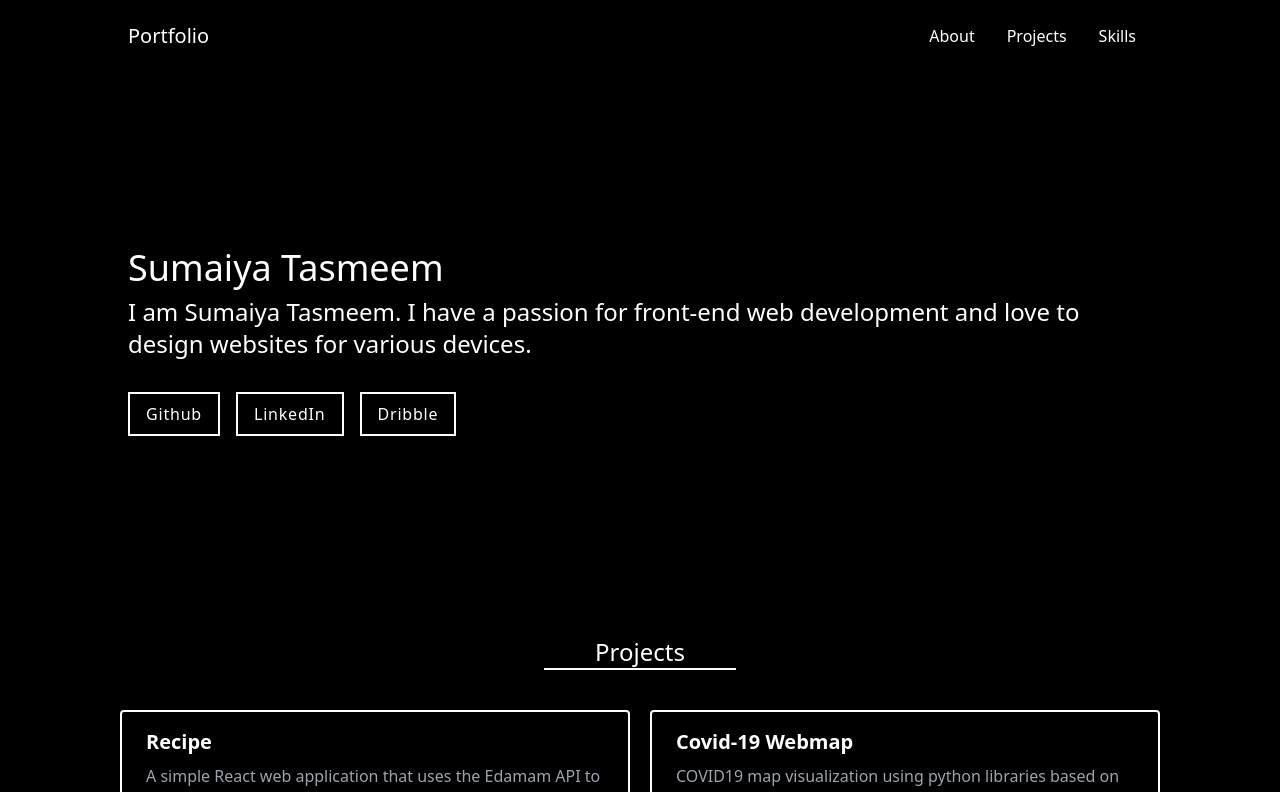
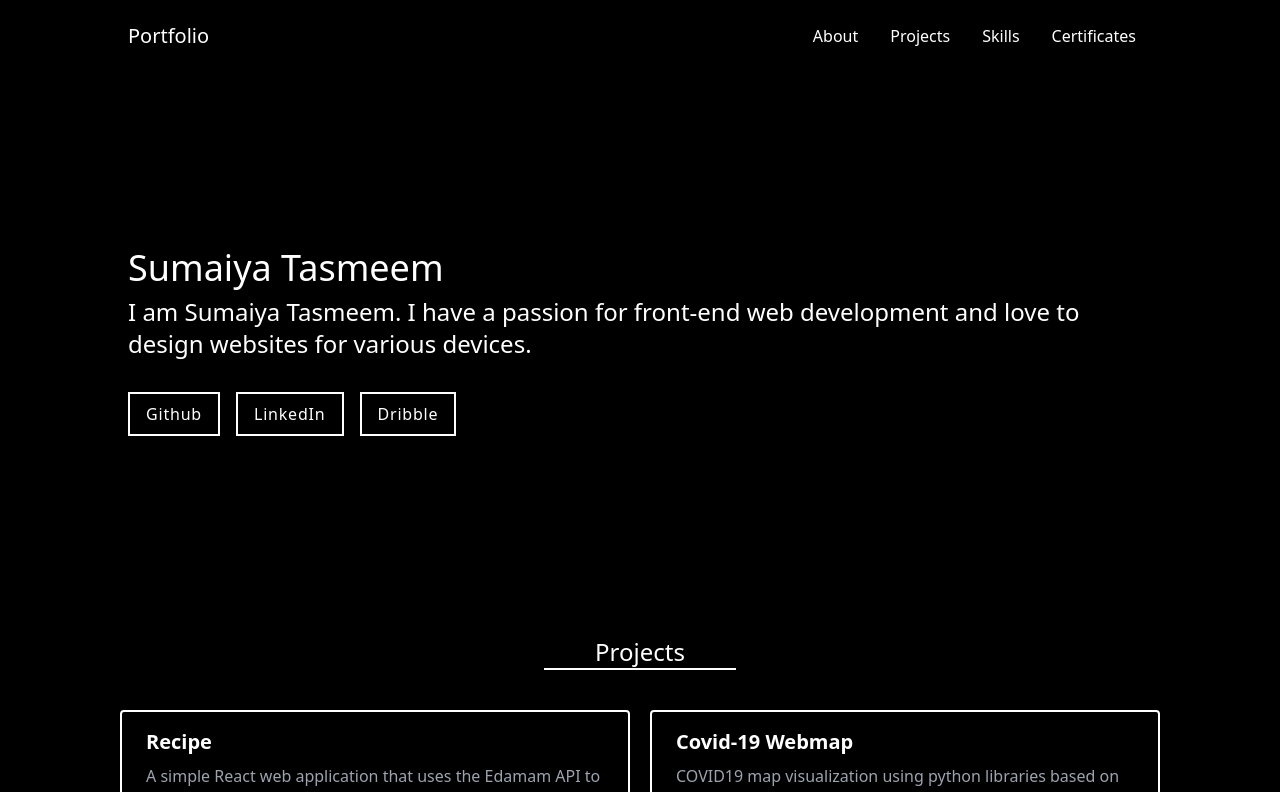
Before and after one commit to stmeem/portfolio-tsm, a Next.js app: page / in a window 1280 px wide. Shown: the top 792 px of the page. Built offline with nearby package versions, Linux system fonts and the light colour scheme.

Commit message:
modified nav.js

```diff
--- a/components/Nav.js
+++ b/components/Nav.js
@@ -37,6 +37,11 @@ const Nav = () => {
                 <a className="md:p-4 py-3 px-0 block">Skills</a>
               </Link>
             </li>
+            <li>
+              <Link href="#certificates">
+                <a className="md:p-4 py-3 px-0 block">Certificates</a>
+              </Link>
+            </li>
           </ul>
         </nav>
       </div>
```
